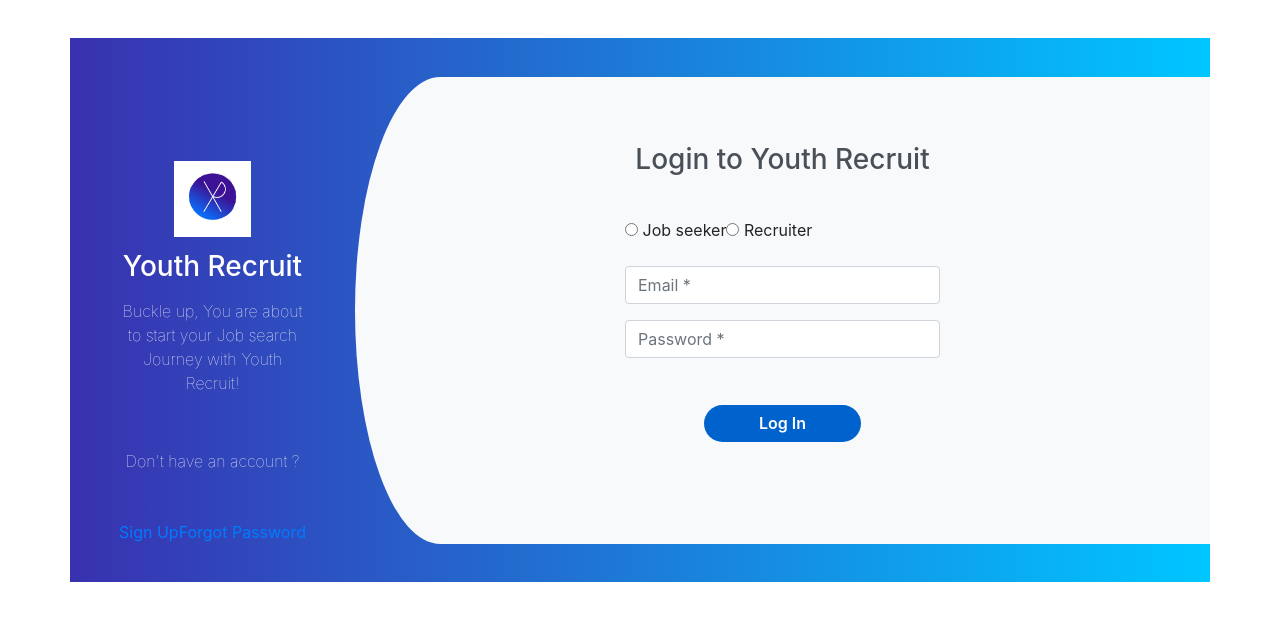
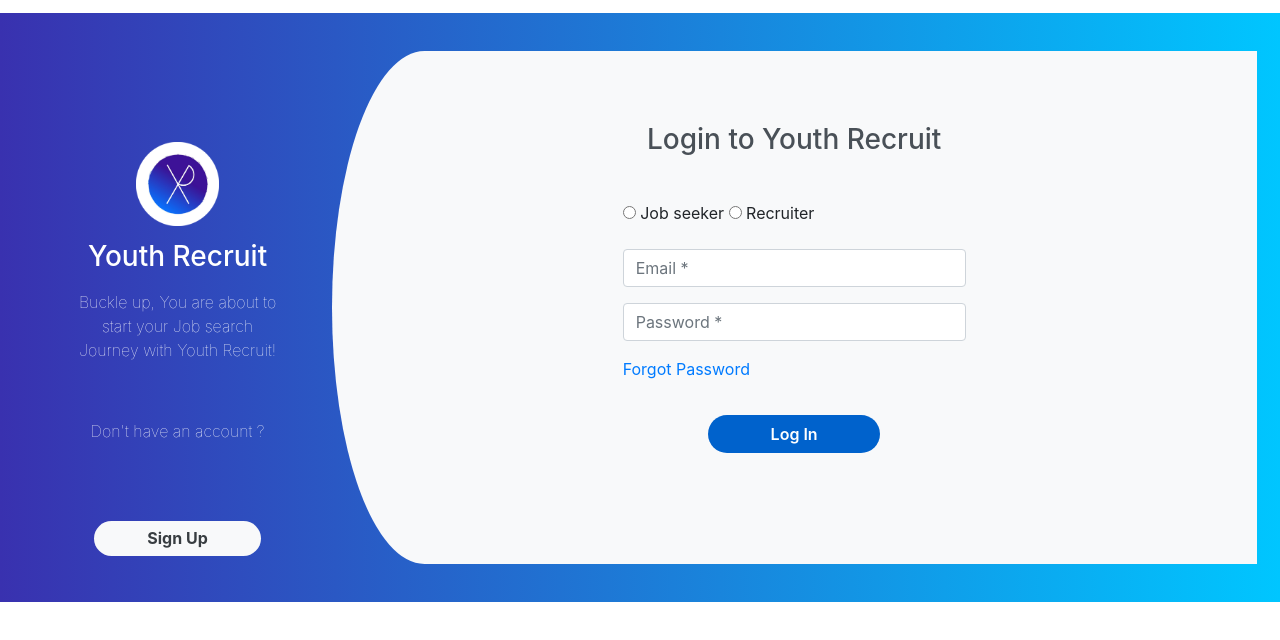
Before and after one commit to youth-recruit/youth-recruit-app, a React (Create React App) app in the folder youth-recruit/: page /login in a window 1280 px wide. Shown: the top 640 px of the page. Built offline with nearby package versions, Linux system fonts and the light colour scheme; no server answers.

Commit message:
added error UI adn edited login style

```diff
--- a/youth-recruit/src/App.js
+++ b/youth-recruit/src/App.js
@@ -19,6 +19,8 @@ function App() {
             <Route path="/signup/recruiters" component={SignupRecruiters} />
             <Route path="/login" component={Login} />
             <Route path="/forgot-password" component={ForgotPassword} />
+            <Route path="/home" component={Home} />  {/*remove when done*/}
+
           </Switch>
         </AuthProvider>
       </Router>
--- a/youth-recruit/src/Components/Login.js
+++ b/youth-recruit/src/Components/Login.js
@@ -31,32 +31,35 @@ export default function Login() {
     }
 
     return (
-        <div className="container register">
+        <div className="register">
             <div className="row">
                 <div className="col-md-3 register-left">
-                    <img src="/assets/images/Youth-Recruit-Logo.jpeg" alt=""></img>
+                    <img src="/assets/images/Youth-Recruit-Logo.png" alt=""></img>
                     <h3>Youth Recruit</h3>
                     <p>Buckle up, You are about to start your Job search Journey with Youth Recruit!</p>
                     <p> Don't have an account ?</p>
                     {/* <a href="index.html" name="login" value="Login"> <button> Sign Up </button></a> <br> */}
-                    <Link to="/signup/seekers">Sign Up</Link>
-                    <Link to="/forgot-password">Forgot Password</Link>
+                    <Link to="/signup/seekers"><button>Sign Up</button></Link>
                 </div>
                 <div className="col-md-9 register-right">
-                    {error}
                     <div className="tab-content" id="myTabContent">
                         <div className="tab-pane fade show active" id="home" role="tabpanel" aria-labelledby="home-tab">
                             <h3 className="register-heading">Login to Youth Recruit</h3>
                             <form>
                                 <div className="row register-form">
+
                                     <div className="col"> </div>
                                     <div className="col-6">
+                                    {error && (
+                                        <div className = "error"><span>{error}</span></div>
+                                    )}
                                         <div className="form-group">
                                             <div className="maxl" onChange={setStatus}>
                                                 <label className="radio inline">
                                                     <input type="radio" name="gender" value="male" />
                                                     <span> Job seeker </span>
                                                 </label>
+                                                <span>                 </span>
                                                 <label className="radio inline">
                                                     <input type="radio" name="gender" value="female" />
                                                     <span> Recruiter </span>
@@ -69,6 +72,7 @@ export default function Login() {
                                         <div className="form-group">
                                             <input type="password" className="form-control" placeholder="Password *" ref={passwordRef} id="pass" required />
                                         </div>
+                                        <Link to="/forgot-password">Forgot Password</Link>
                                         {/* <input type="submit" className="btnLogin" value="Login" /> */}
                                         <button className="btnLogin" disabled={loading} type="submit" onClick={handleSubmit}>Log In</button>
                                     </div>
--- a/youth-recruit/src/Components/SignupIntro.js
+++ b/youth-recruit/src/Components/SignupIntro.js
@@ -4,12 +4,12 @@ import { Link } from 'react-router-dom'
 export default function SignupIntro() {
     return (
         <div className="col-md-3 register-left">
-            <img src="/assets/images/Youth-Recruit-Logo.jpeg" alt=""></img>
+            <img src="/assets/images/Youth-Recruit-Logo.png" alt=""></img>
             <h3>Youth Recruit</h3>
             <p>Buckle up, You are about to start your Job search Journey with Youth Recruit!</p>
             <p> You already have an account ?</p>
             {/* <a href="login.html" name="login" value="Login"> <button> Login </button></a> <br /> */}
-            <Link to="/login">Log In</Link>
+            <Link to="/login"><button>Log In</button></Link>
         </div>
     )
 }
--- a/youth-recruit/src/Components/SignupRecruiters.js
+++ b/youth-recruit/src/Components/SignupRecruiters.js
@@ -57,11 +57,10 @@ export default function Signup() {
     }
 
     return (
-        <div className="container register">
+        <div className="register">
             <div className="row">
                 <SignupIntro />
                 <div className="col-md-9 register-right">
-                    {error}
                     <ul className="nav nav-tabs nav-justified" id="myTab" role="tablist">
                         <li className="nav-item">
                             <Link className="nav-link" id="seekers-tab" to="/signup/seekers">Job Seeker</Link>
@@ -75,6 +74,11 @@ export default function Signup() {
                             <h3 className="register-heading">Apply as a Hirer</h3>
                             <form>
                                 <div className="row register-form">
+                                    <div className="col-md-12">
+                                    {error && (
+                                        <div className = "error"><span>{error}</span></div>
+                                    )}
+                                    </div>
                                     <div className="col-md-6">
                                         <div className="form-group">
                                             <input type="text" className="form-control" placeholder="First Name *" ref={firstNameRef} id="Hfirst-Name" required />
--- a/youth-recruit/src/Components/SignupSeekers.js
+++ b/youth-recruit/src/Components/SignupSeekers.js
@@ -63,11 +63,10 @@ export default function Signup() {
     }
 
     return (
-        <div className="container register">
+        <div className="register">
             <div className="row">
                 <SignupIntro />
                 <div className="col-md-9 register-right">
-                    {error}
                     <ul className="nav nav-tabs nav-justified" id="myTab" role="tablist">
                         <li className="nav-item">
                             <Link className="nav-link active" id="seekers-tab" to="/signup/seekers">Job Seeker</Link>
@@ -81,6 +80,11 @@ export default function Signup() {
                             <h3 className="register-heading">Apply as a Job Seeker</h3>
                             <form>
                                 <div className="row register-form">
+                                <div className="col-md-12">
+                                    {error && (
+                                        <div className = "error"><span>{error}</span></div>
+                                    )}
+                                    </div>
                                     <div className="col-md-6">
                                         <div className="form-group">
                                             <input type="text" className="form-control" placeholder="First Name *" ref={firstNameRef} id="JSfirst-name" required />
@@ -100,6 +104,7 @@ export default function Signup() {
                                                     <input type="radio" name="gender" value="male"/>
                                                     <span> Male </span>
                                                 </label>
+                                                <span>                 </span>
                                                 <label className="radio inline">
                                                     <input type="radio" name="gender" value="female" />
                                                     <span>Female </span>
--- a/youth-recruit/src/Components/home/Home.js
+++ b/youth-recruit/src/Components/home/Home.js
@@ -28,6 +28,7 @@ export default function Home() {
             <button type="link" onClick={handleLogout}>
                 Log Out
             </button>
+            <span>Hello Nadeen</span>
         </div>
     )
 }
--- a/youth-recruit/src/Components/signup.css
+++ b/youth-recruit/src/Components/signup.css
@@ -1,6 +1,6 @@
 .register {
   background: -webkit-linear-gradient(left, #3931af, #00c6ff);
-  margin-top: 3%;
+  margin-top: 1%;
   padding: 3%;
 }
 
@@ -129,3 +129,19 @@
   margin-bottom: -15%;
   color: #495057;
 }
+
+.error {
+  color: #ba3939;
+  background: #ffe0e0;
+  border: 1px solid #a33a3a;
+  padding: 1%;
+  margin-bottom: 3%;
+}
+
+.success {
+  color: #2b7515;
+  background: #ecffd6;
+  border: 1px solid #617c42;
+  padding: 1%;
+  margin-bottom: 3%;
+}
```
Also changed, not shown: youth-recruit/public/assets/images/Youth-Recruit-Logo.jpeg (deleted), youth-recruit/public/assets/images/Youth-Recruit-Logo.png (added).
